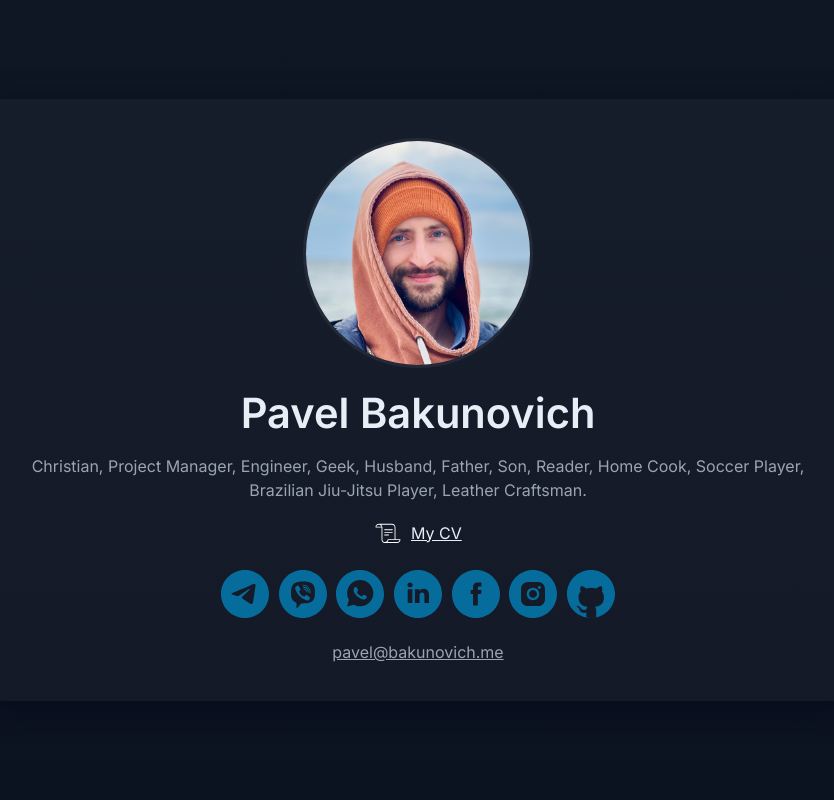
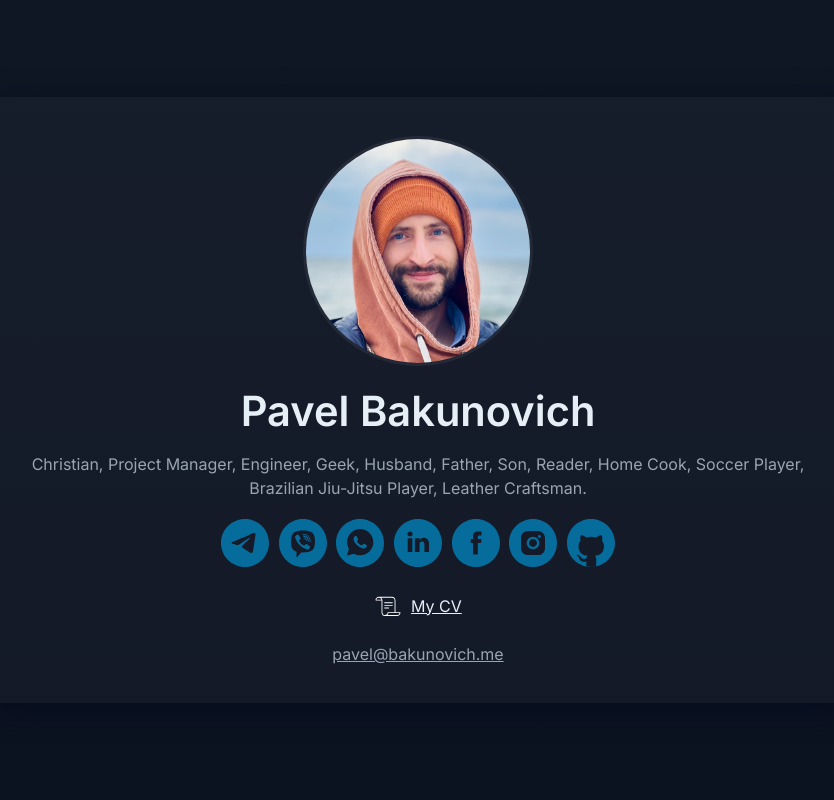
Before and after one commit to Pavel-Bakunovich/personal-web-site, a Flask app: page / in a window 1280 px wide. Shown: the whole page, without its empty margins (222-1056 px from the left). Run offline with Flask 2, Linux system fonts and the light colour scheme.

Commit message:
Increased avatar min size, changes placement of My CV link.

```diff
--- a/static/css/style.css
+++ b/static/css/style.css
@@ -4,7 +4,7 @@
   --card:#0b1220;
   --muted:#9aa4b2;
   --accent:#7dd3fc;
-  --avatar-min: 48px;    /* min accessible size */
+  --avatar-min: 120px;    /* min accessible size */
   --avatar-max: 520px;   /* max size you want */
   --avatar-fluid: 18vw;   /* preferred fluid size (viewport-based) */
   --avatar-size: clamp(var(--avatar-min), var(--avatar-fluid), var(--avatar-max));
--- a/templates/index.html
+++ b/templates/index.html
@@ -5,11 +5,6 @@
   <img src="{{ url_for('static', filename='images/profile.jpeg') }}" alt="Avatar" class="avatar">
   <h1 class="name">Pavel Bakunovich</h1>
   <p class="bio">Christian, Project Manager, Engineer, Geek, Husband, Father, Son, Reader, Home Cook, Soccer Player, Brazilian Jiu-Jitsu Player, Leather Craftsman.</p>
-
-<a href="{{ url_for('cv') }}" class="icon-link" aria-label="Open CV">
- <img src="{{ url_for('static', filename='images/cv.svg') }}" class="icon"/>
-  <span>My CV</span>
-</a>
 
   <div class="links">
     <a href="https://t.me/pavel_bakunovich">
@@ -37,6 +32,13 @@
 </a>
   </div>
   <br/>
+  <a href="{{ url_for('cv') }}" class="icon-link" aria-label="Open CV">
+  <img src="{{ url_for('static', filename='images/cv.svg') }}" class="icon"/>
+    <span>My CV</span>
+  </a>
+  <br/>
+  <br/>
   <a href="mailto:pavel@bakunovich.me" class="title">pavel@bakunovich.me</a>
 </div>
+
 {% endblock %}
```
